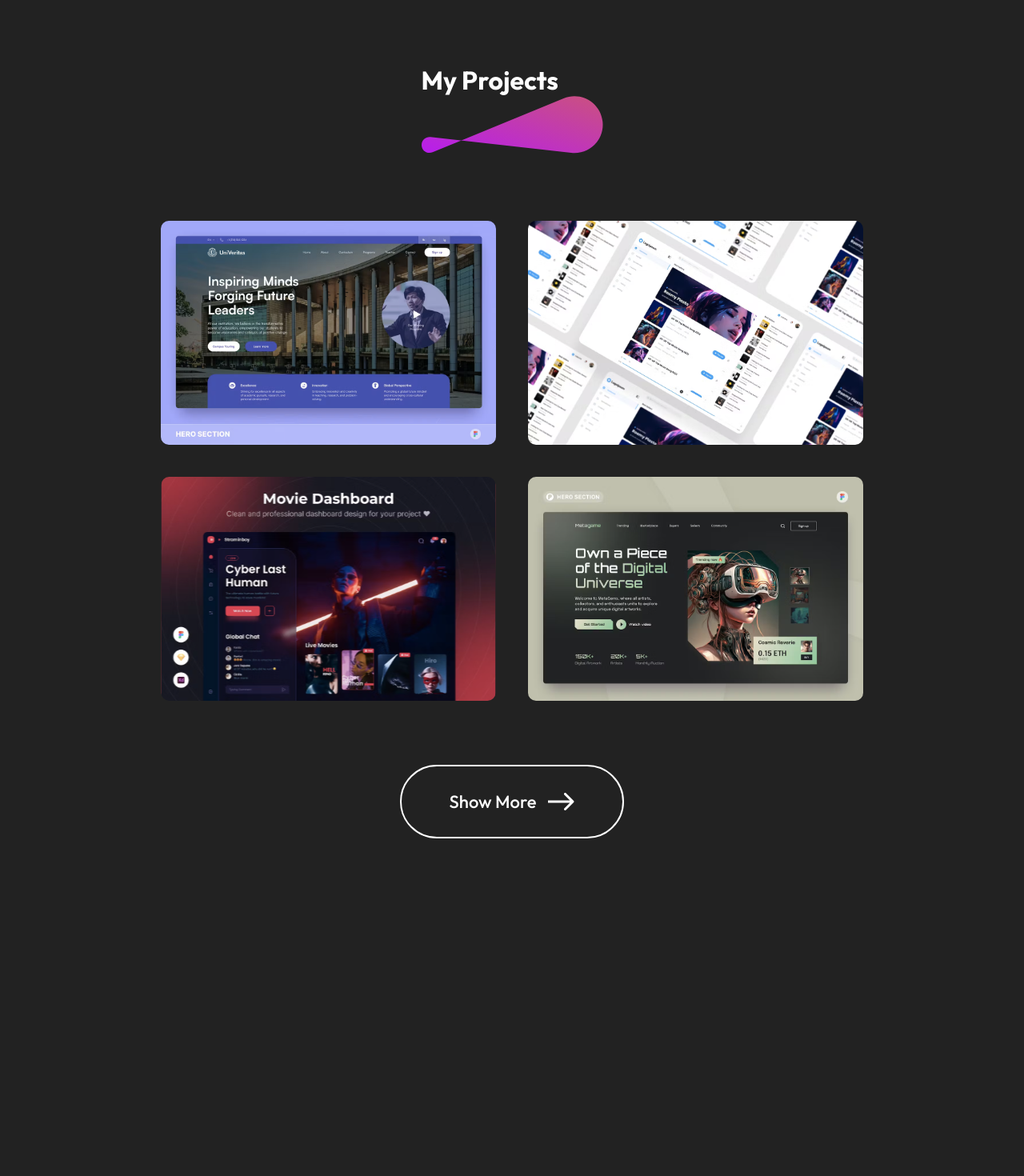
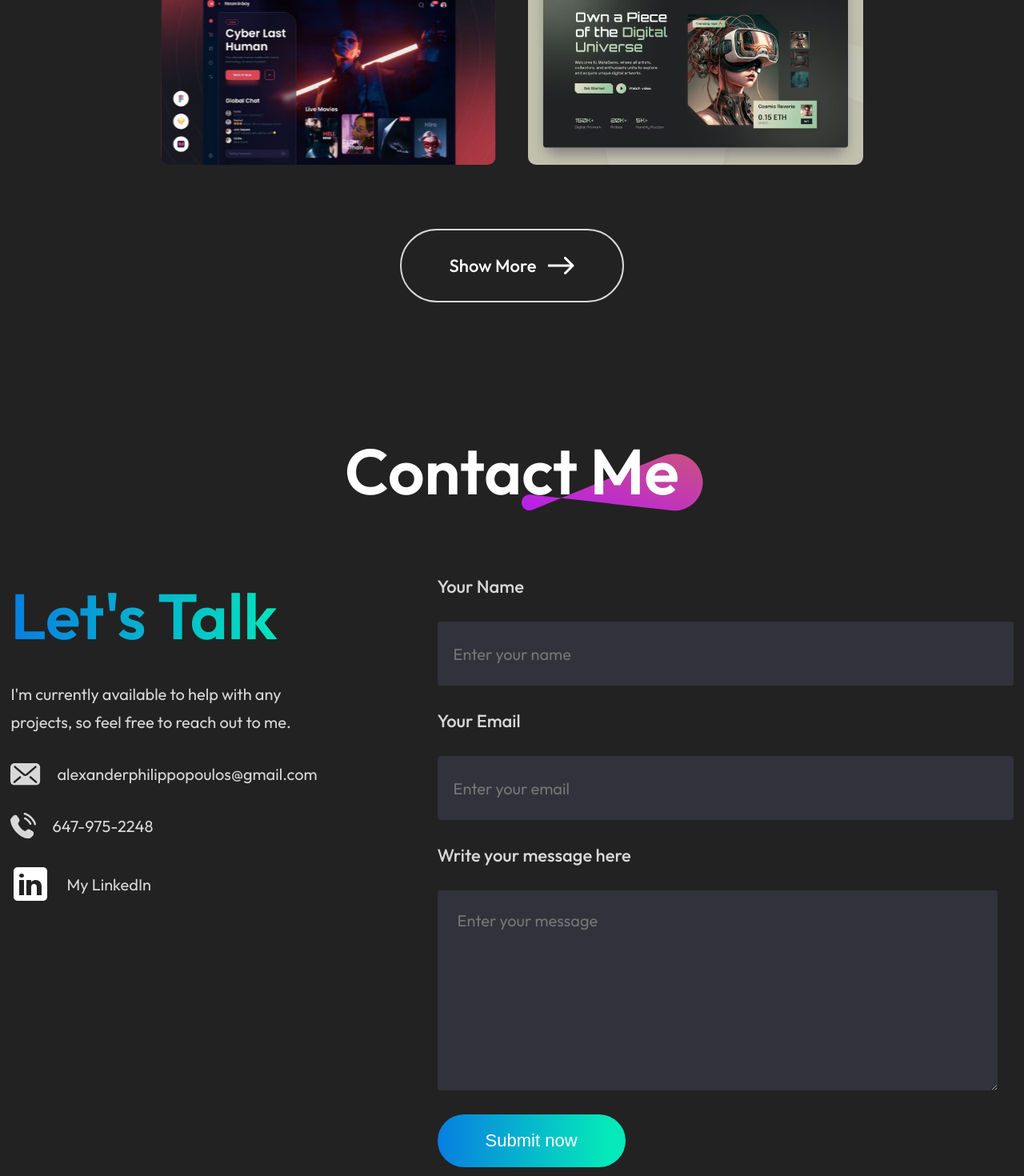
Before and after one commit to aphilippopoulos248/alexander-portfolio, a React (Vite) app: page / in a window 1280 px wide. Shown: the part 4140-5610 px from the top of the page at 80% size. Before the commit the page ends 5268 px from the top, so only its background shows below. Built offline with nearby package versions, Linux system fonts and the light colour scheme.

Commit message:
Created contact page

```diff
--- a/src/App.jsx
+++ b/src/App.jsx
@@ -4,6 +4,7 @@
 import About from './components/about/About'
 import Services from './components/services/Services'
 import Projects from './components/projects/Projects'
+import Contact from './components/contact/Contact'
 
 const App = () => {
   return (
@@ -13,6 +14,7 @@
       <About/>
       <Services/>
       <Projects/>
+      <Contact/>
     </div>
   )
 }
--- a/src/assets/services_data.js
+++ b/src/assets/services_data.js
@@ -14,21 +14,6 @@
         s_name:"Social media",
         s_desc:"Web development is the process of building, programming..."
     },
-    {
-        s_no:"04",
-        s_name:"App design",
-        s_desc:"Web development is the process of building, programming..."
-    },
-    {
-        s_no:"05",
-        s_name:"Digital marketing",
-        s_desc:"Web development is the process of building, programming..."
-    },
-    {
-        s_no:"06",
-        s_name:"Content writing",
-        s_desc:"Web development is the process of building, programming..."
-    },
 ]
 
 export default Services_Data;
--- /dev/null
+++ b/src/components/contact/Contact.css
@@ -0,0 +1,104 @@
+.contact {
+    display: flex;
+    flex-direction: column;
+    align-items: center;
+    justify-content: center;
+    gap: 80px;
+    margin: 80px 170px;
+}
+.contact-title{
+    position: relative;
+}
+.contact-title h1{
+    padding: 0px 30px;
+    font-size: 80px;
+    font-weight: 600;
+}
+.contact-title img{
+    position: absolute;
+    bottom: 0;
+    right: 0;
+    z-index: -1;
+}
+.contact-section{
+    display: flex;
+    gap: 150px;
+}
+.contact-left{
+    display: flex;
+    flex-direction: column;
+    gap: 30px;
+}
+.contact-left h1{
+    font-size: 80px;
+    font-weight: 600;
+    background: linear-gradient(270deg, #05E8BA 10%, #087EE1 100%);
+    background-clip: text;
+    -webkit-background-clip: text;
+    -webkit-text-fill-color: transparent;
+}
+.contact-left p{
+    max-width: 550px;
+    color: #D8D8D8;
+    font-size: 20px;
+    line-height: 35px;
+}
+.contact-details{
+    display: flex;
+    flex-direction: column;
+    gap: 30px;
+    color: #D8D8D8;
+    font-size: 22px;
+}
+.contact-detail{
+    display: flex;
+    align-items: center;
+    gap: 20px;
+}
+.contact-right{
+    display: flex;
+    flex-direction: column;
+    align-items: start;
+    gap: 30px;
+}
+.contact-right label{
+    color: #D8D8D8;
+    font-size: 22px;
+    font-weight: 500;
+}
+.contact-right input{
+    border: none;
+    width: 700px;
+    height: 80px;
+    padding-left: 20px;
+    border-radius: 4px;
+    background: #32323c;
+    color: #A0A0A0;
+    font-family: Outfit;
+    font-size: 20px;
+}
+.contact-right textarea{
+    width: 650px;
+    border: none;
+    padding: 25px;
+    border-radius: 4px;
+    background: #32323c;
+    color: #A0A0A0;
+    font-family: Outfit;
+    font-size: 20px;
+}
+.contact-submit{
+    border: none;
+    color: white;
+    border-radius: 50px;
+    background: linear-gradient(270deg, #05E8BA 10%, #087EE1 100%);
+    font-size: 22px;
+    padding: 20px 60px;
+    margin-bottom: 50px;
+    cursor: pointer;
+    transition: 0.3s;
+}
+.contact-submit:hover{
+    transform: scale(1.1);
+    transition: 0.3s;
+}
--- /dev/null
+++ b/src/components/contact/Contact.jsx
@@ -0,0 +1,43 @@
+import React from 'react'
+import './Contact.css'
+import theme_pattern from '../../assets/theme_pattern.svg'
+import mail_icon from '../../assets/mail_icon.svg'
+import call_icon from '../../assets/call_icon.svg'
+import linkedin_icon from '../../assets/icons8-linkedin.svg'
+
+const Contact = () => {
+  return (
+    <div className='contact'>
+        <div className="contact-title">
+            <h1>Contact Me</h1>
+            <img src={theme_pattern} alt=""/>
+        </div>
+        <div className="contact-section">
+            <div className="contact-left">
+                <h1>Let's Talk</h1>
+                <p>I'm currently available to help with any projects, so feel free to reach out to me.</p>
+                <div className="contact-detail">
+                    <img src={mail_icon} alt="" /> <p>alexanderphilippopoulos@gmail.com</p>
+                </div>
+                <div className="contact-detail">
+                    <img src={call_icon} alt="" /> <p>647-975-2248</p>
+                </div>
+                <div className="contact-detail">
+                    <img src={linkedin_icon} alt="" /> <p>My LinkedIn</p>
+                </div>
+            </div>
+            <form className="contact-right">
+                <label htmlFor="">Your Name</label>
+                <input type="text"placeholder='Enter your name' name='name' />
+                <label htmlFor="">Your Email</label>
+                <input type="email"placeholder='Enter your email' name='email' />
+                <label htmlFor="">Write your message here</label>
+                <textarea name="message" rows="8" placeholder='Enter your message'></textarea>
+                <button type='submit' className="contact-submit">Submit now</button>
+            </form>
+        </div>
+    </div>
+  )
+}
+
+export default Contact
--- a/src/components/projects/Projects.css
+++ b/src/components/projects/Projects.css
@@ -6,15 +6,15 @@
     gap: 80px;
     margin: 80px 170px;
 }
-.mywork-title{
+.projects-title{
     position: relative;
 }
-.mywork-title h1{
+.projects-title h1{
     padding: 0px 30px;
     font-size: 80px;
     font-weight: 600;
 }
-.mywork-title img{
+.projects-title img{
     position: absolute;
     bottom: 0;
     right: 0;
@@ -42,7 +42,7 @@
     display: flex;
     gap: 15px;
     border-radius: 50px;
-    border: 2px solid white;
+    border: 2px solid #D8D8D8;
     padding: 30px 60px;
     font-size: 22px;
     font-weight: 500;
```
Also changed, not shown: src/assets/icons8-github-48.svg (added), src/assets/icons8-linkedin.svg (added).
